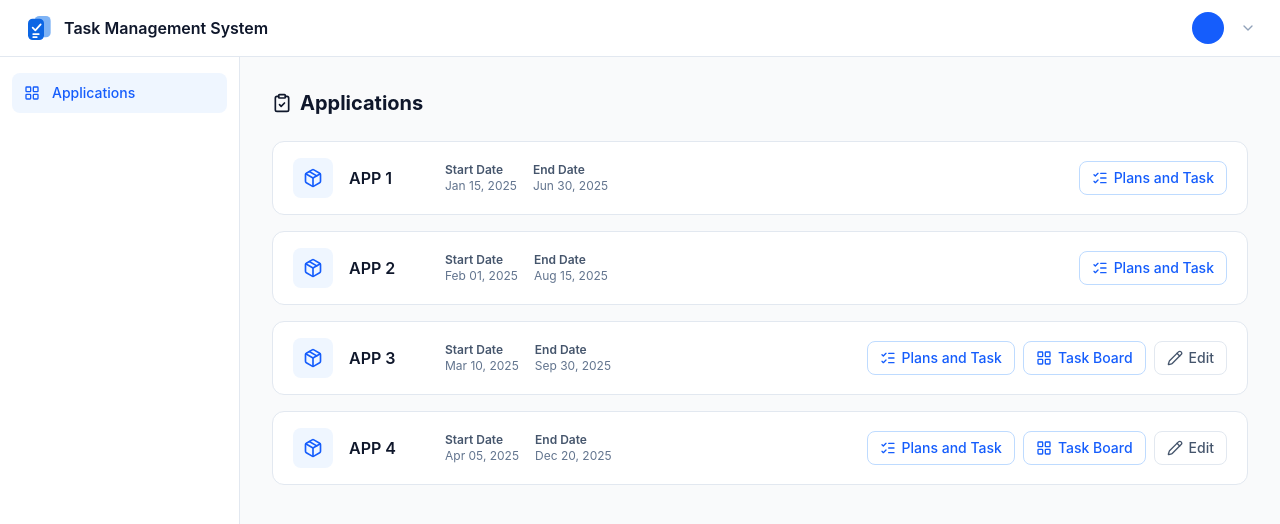
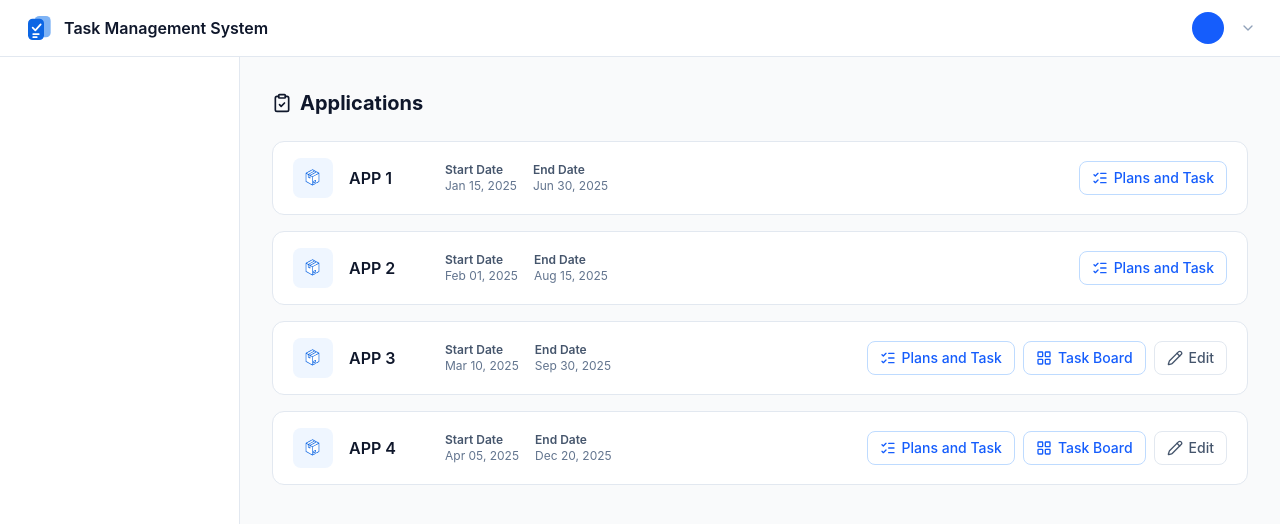
Before and after one commit to ryanch13579/TaskManagementSystem, a React (Vite) app in the folder client/: page /applications in a window 1280 px wide. Shown: the top 524 px of the page. Built offline with nearby package versions, Linux system fonts and the light colour scheme.

Commit message:
Updated CSS

```diff
--- a/client/src/App.jsx
+++ b/client/src/App.jsx
@@ -13,7 +13,7 @@ function App() {
         <Route
           path="/users"
           element={
-            <ProtectedRoute requireAdmin>
+            <ProtectedRoute requiredRole="admin">
               <UserManagement />
             </ProtectedRoute>
           }
--- a/client/src/components/Layout/Layout.jsx
+++ b/client/src/components/Layout/Layout.jsx
@@ -2,8 +2,10 @@ import { Outlet, NavLink, useNavigate } from "react-router-dom";
 import { useAuth } from "../../context/AuthContext";
 import { useState } from "react";
 
+import ApplicationBlue from "../../assets/ApplicationBlue.svg";
+import ApplicationBlack from "../../assets/ApplicationBlack.svg";
+
 import {
-  LayoutGrid,
   Users,
   ChevronDown,
   User as UserIcon,
@@ -26,6 +28,11 @@ function Layout() {
   const navLinkClass = ({ isActive }) =>
     isActive ? styles.navButtonActive : styles.navButtonInactive;
 
+  const initials = user?.username?.slice(0, 2).toUpperCase();
+  const rolesDiplay = user?.roles
+    ?.map((r) => r.charAt(0).toUpperCase() + r.slice(1))
+    .join(" / ");
+
   return (
     <div className={styles.page}>
       <header className={styles.header}>
@@ -39,9 +46,7 @@ function Layout() {
             onClick={() => setMenuOpen(!menuOpen)}
             className={styles.userMenuButton}
           >
-            <div className={styles.avatarSm}>
-              {user?.username?.slice(0, 2).toUpperCase()}
-            </div>
+            <div className={styles.avatarSm}>{initials}</div>
             <span className={styles.userName}>{user?.username}</span>
             <ChevronDown className={styles.chevron} />
           </button>
@@ -54,7 +59,7 @@ function Layout() {
                 </div>
                 <div>
                   <p className={styles.dropdownName}>{user?.username}</p>
-                  <p className={styles.dropdownRole}>{user?.role}</p>
+                  <p className={styles.dropdownRole}>{rolesDiplay}</p>
                 </div>
               </div>
               <hr className={styles.divider} />
@@ -79,11 +84,22 @@ function Layout() {
       <div className={styles.body}>
         <aside className={styles.sidebar}>
           <nav className={styles.nav}>
-            <NavLink to="/applications" className={navLinkClass}>
-              <LayoutGrid className="h-4 w-4" />
-              Applications
-            </NavLink>
-            {user?.role === "admin" && (
+            {user?.roles?.includes("user") && (
+              <NavLink to="/applications" className={navLinkClass}>
+                {({ isActive }) => (
+                  <>
+                    <img
+                      src={isActive ? ApplicationBlue : ApplicationBlack}
+                      alt=""
+                      className="h-4 w-4"
+                    />
+                    Applications
+                  </>
+                )}
+              </NavLink>
+            )}
+
+            {user?.roles?.includes("admin") && (
               <NavLink to="/users" className={navLinkClass}>
                 <Users className="h-4 w-4" />
                 User Management
--- a/client/src/components/ProtectedRoute/ProtectedRoute.jsx
+++ b/client/src/components/ProtectedRoute/ProtectedRoute.jsx
@@ -1,12 +1,13 @@
 import { Navigate } from "react-router-dom";
 import { useAuth } from "../../context/AuthContext";
 
-function ProtectedRoute({ children, requireAdmin = false }) {
+function ProtectedRoute({ children, requiredRole = false }) {
   const { user } = useAuth();
 
   if (!user) return <Navigate to="/" replace />;
-  if (requireAdmin && user.role !== "admin")
+  if (requiredRole && !user.roles?.includes(requiredRole)) {
     return <Navigate to="/applications" replace />;
+  }
 
   return children;
 }
--- a/client/src/pages/Applications/Applications.jsx
+++ b/client/src/pages/Applications/Applications.jsx
@@ -1,10 +1,7 @@
-import {
-  ClipboardCheck,
-  Package,
-  ListChecks,
-  LayoutGrid,
-  Pencil,
-} from "lucide-react";
+import ApplicationBlue from "../../assets/ApplicationBlue.svg";
+import ApplicationBlack from "../../assets/ApplicationBlack.svg";
+
+import { ClipboardCheck, ListChecks, LayoutGrid, Pencil } from "lucide-react";
 import { styles } from "./Applications.styles.js";
 
 const applications = [
@@ -51,7 +48,11 @@ function Applications() {
           <div key={app.id} className={styles.appCard}>
             <div className={styles.appCardLeft}>
               <div className={styles.appIcon}>
-                <Package className="h-5 w-5 text-blue-600" />
+                <img
+                  src={ApplicationBlue}
+                  alt=""
+                  className="h-5 w-5 text-blue-600"
+                />
               </div>
               <span className={styles.appName}>{app.name}</span>
               <div className={styles.dateLabel}>
--- a/client/src/pages/Login/Login.jsx
+++ b/client/src/pages/Login/Login.jsx
@@ -32,9 +32,12 @@ function Login() {
       }
 
       login(data.user);
-      navigate("/Applications");
 
-      navigate("/applications");
+      if (data.user.roles.includes("user")) {
+        navigate("/applications");
+      } else if (data.user.roles.includes("admin")) {
+        navigate("/users");
+      }
     } catch {
       setError("Could not reach the server");
     }
```
Also changed, not shown: 2 other files (tests, documents, lock files or other folders).
